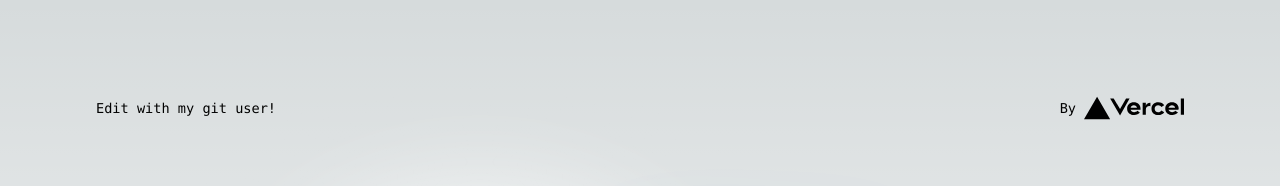
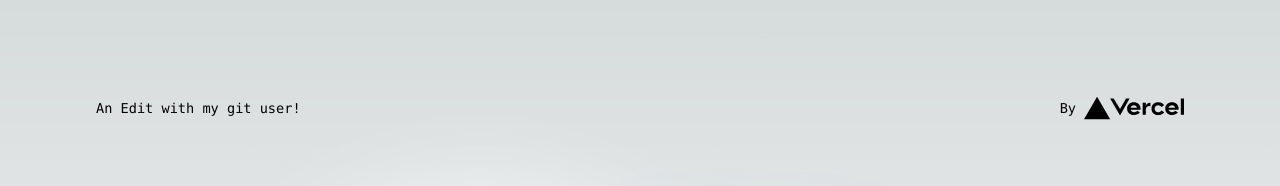
Before and after one commit to Kleinzit/lets-try-vercel, a Next.js app: page / in a window 1280 px wide. Shown: the top 186 px of the page. Built offline with nearby package versions, Linux system fonts and the light colour scheme.

Commit message:
personal branch change test

```diff
--- a/app/page.js
+++ b/app/page.js
@@ -5,7 +5,7 @@ export default function Home() {
   return (
     <main className={styles.main}>
       <div className={styles.description}>
-	Edit with my git user!
+	An Edit with my git user!
         <div>
           <a
             href="https://vercel.com?utm_source=create-next-app&utm_medium=appdir-template&utm_campaign=create-next-app"
```
